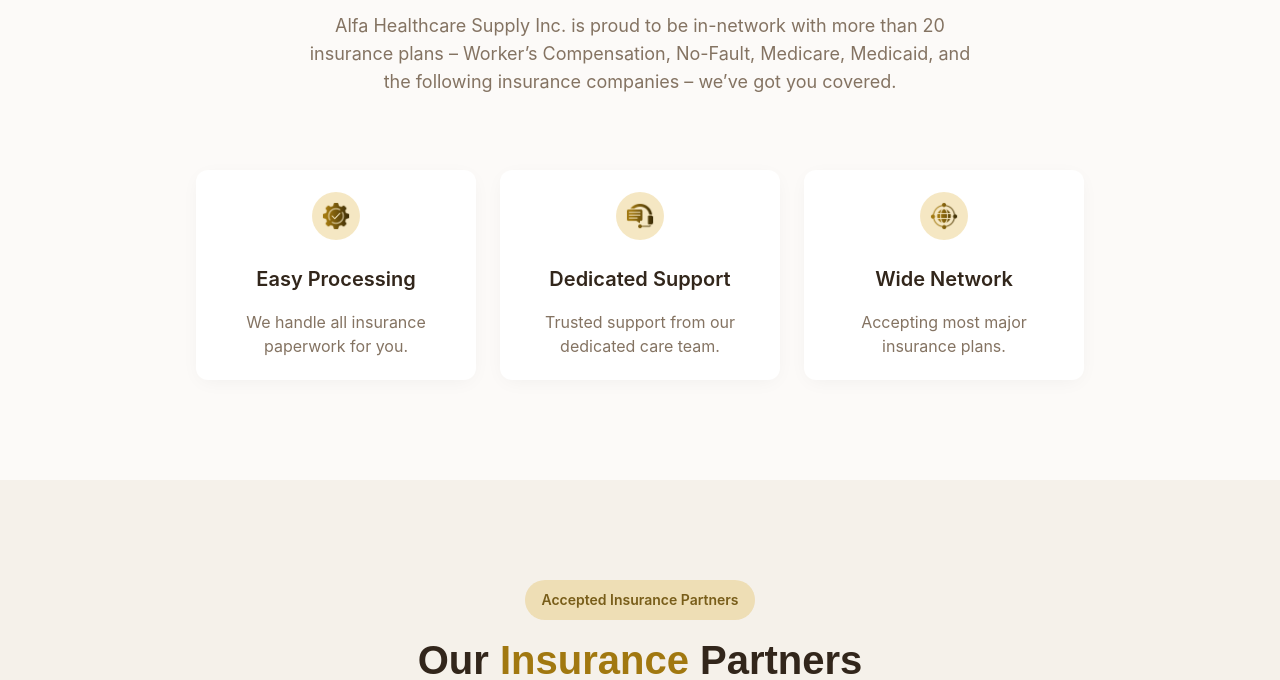
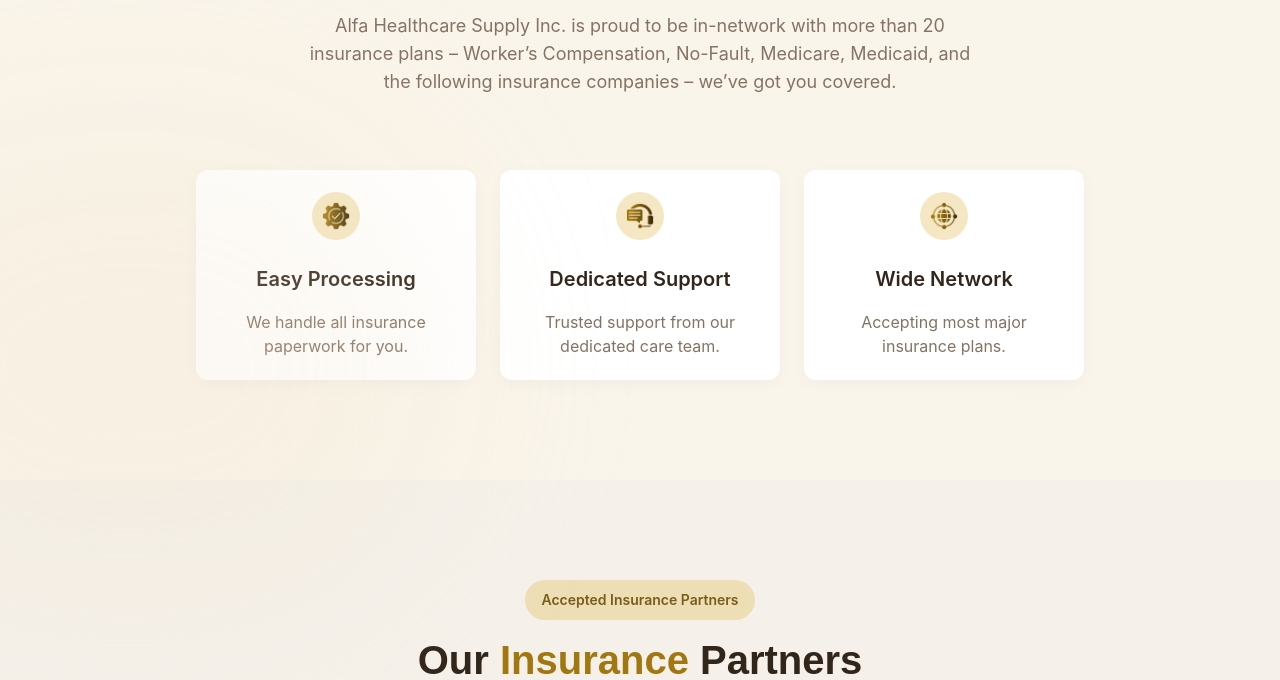
Before and after one commit to Prism-IT-Systems/Alfa-Health-Care-HTML, a website: page src/insurers.html in a window 1280 px wide. Shown: the part 656-1336 px from the top of the page. Drawn offline with nearby package versions, Linux system fonts and the light colour scheme; a web font is replaced by a local one.

Commit message:
insure page chnages

```diff
--- a/src/css/input.css
+++ b/src/css/input.css
@@ -1379,8 +1379,15 @@
 }
 
 .introduction-section .content-media-grid .content-media-col .list li {
+    @apply justify-center xl:justify-start
+}
 
-    @apply justify-center xl:justify-start
+
+.insurers-network-section {
+    @apply bg-[linear-gradient(148.65deg,rgba(223,176,58,0.07)_3.19%,rgba(223,176,58,0.07)_100.21%,rgba(252,250,248,0.7)_112.92%)] relative;
+    @apply before:content-[''] before:absolute before:w-[646px] before:h-[520px] before:bg-[#ECDFC630] before:rounded-[999px] before:-left-[195px] before:-bottom-[146px];
+    @apply before:blur-[90px];
+
 }
 
 .insurers-network-section .info-icon {
```
Also changed, not shown: src/css/output.css.
